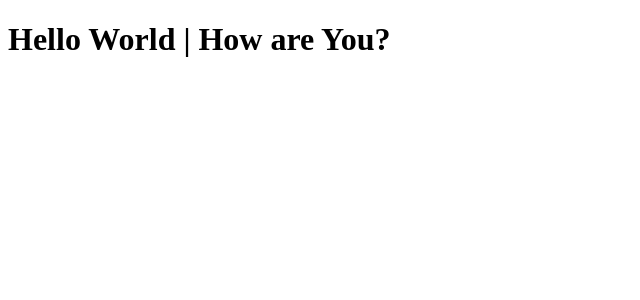
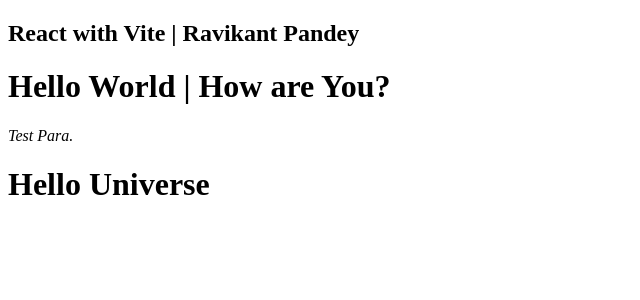
Before and after one commit to ravikant-pandey/React, a React (Create React App) app: page / in a window 1280 px wide. Shown: the top 300 px of the page, without its empty margins (0-640 px from the left). Built offline with nearby package versions, Linux system fonts and the light colour scheme.

Commit message:
other chnage

```diff
--- a/src/App.js
+++ b/src/App.js
@@ -2,8 +2,12 @@
 
 function App() {
   return (
-    // <h1>React | with Ravikant Pandey</h1>
+    <>
+    <h2>React with Vite | Ravikant Pandey</h2>
     <Hello/>
+    <p><i>Test Para.</i></p>
+    <h1>Hello Universe</h1>
+    </>
   );
 }
-export default Hello;
+export default App;
```
